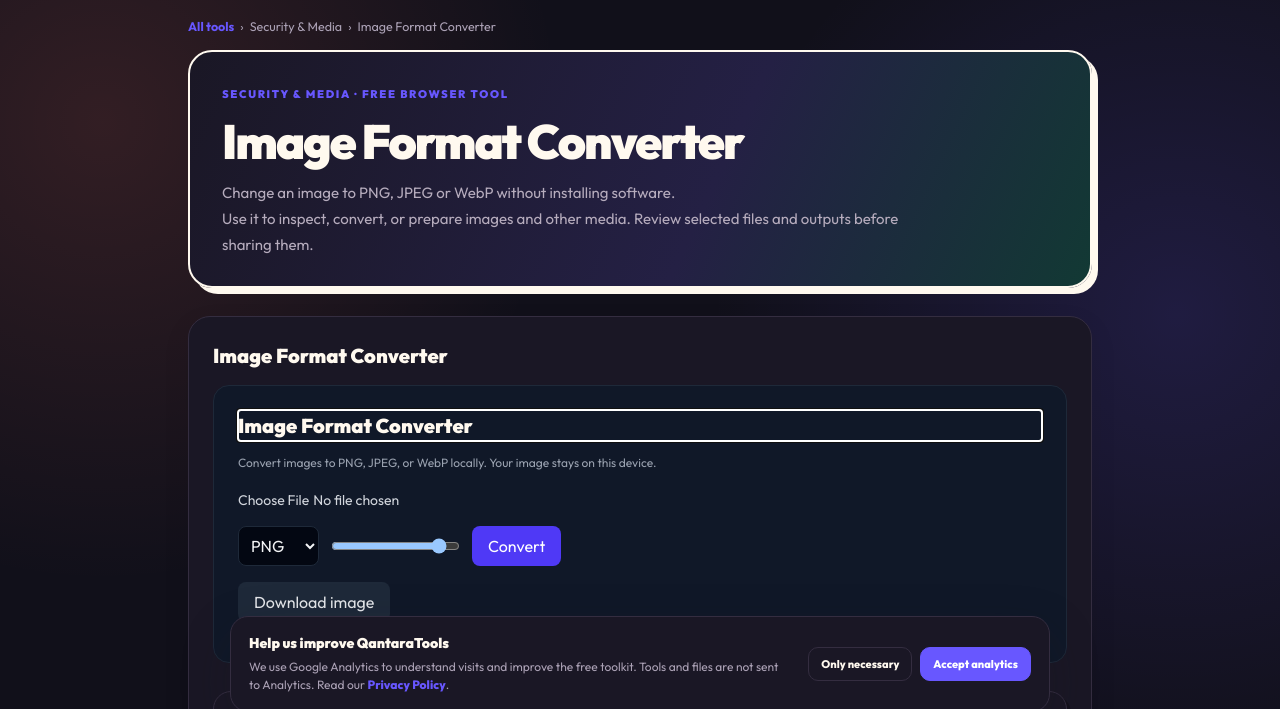
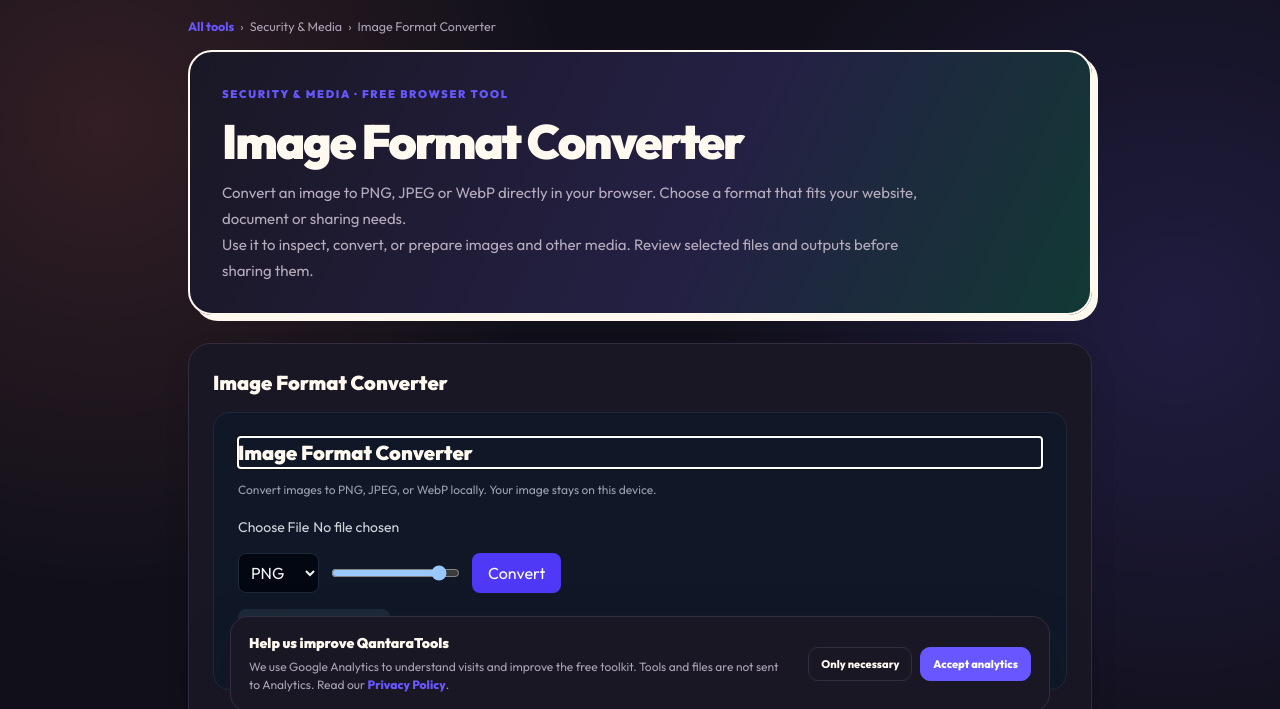
Before and after one commit to fawy211/qantaratools, a website: page tools/image-format/index.html in a window 1280 px wide. Shown: the part 70-779 px from the top of the page. Drawn offline with nearby package versions, Linux system fonts and the light colour scheme; no server answers.

Commit message:
Improve search titles descriptions and tool copy

```diff
--- a/tools/image-format/index.html
+++ b/tools/image-format/index.html
@@ -2,8 +2,8 @@
 <html lang="en" dir="ltr">
 <head>
   <meta charset="utf-8"><meta name="viewport" content="width=device-width, initial-scale=1">
-  <title>Image Format Converter: PNG, JPEG &amp; WebP | QantaraTools</title>
-  <meta name="description" content="Convert images to PNG, JPEG or WebP in your browser. Free online image format converter.">
+  <title>Image Converter: Convert PNG, JPEG &amp; WebP | QantaraTools</title>
+  <meta name="description" content="Convert images between PNG, JPEG and WebP formats in your browser. Free online image format converter for everyday use.">
   <meta name="robots" content="index,follow,max-image-preview:large,max-snippet:-1">
   <meta name="theme-color" content="#17151f">
   <link rel="canonical" href="https://qantaratools.com/tools/image-format/">
@@ -51,7 +51,7 @@
     <section class="qt-tool-intro" aria-labelledby="tool-page-title">
       <span class="qt-tool-kicker">Security &amp; Media · Free browser tool</span>
       <h1 id="tool-page-title">Image Format Converter</h1>
-      <p>Change an image to PNG, JPEG or WebP without installing software.</p>
+      <p>Convert an image to PNG, JPEG or WebP directly in your browser. Choose a format that fits your website, document or sharing needs.</p>
       <p>Use it to inspect, convert, or prepare images and other media. Review selected files and outputs before sharing them.</p>
     </section>
     <section id="tool-workspace" class="qt-tool-workspace" aria-labelledby="active-tool-title">
```
